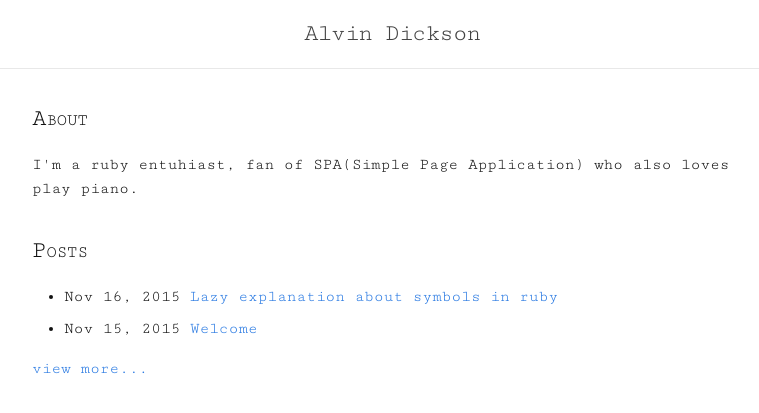
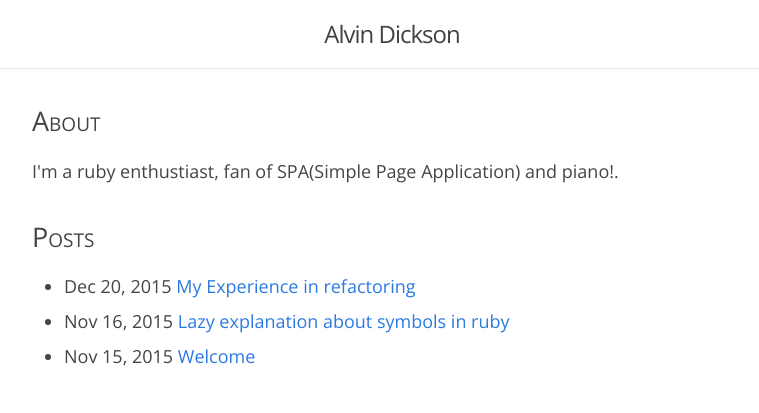
Before and after one commit to justanenthusiast/nivla.github.io, a Jekyll site: the page built from index.html, in a window 1280 px wide. Shown: the top 413 px of the page, without its empty margins (248-1007 px from the left). Built offline with Jekyll 4.4.1, drawn with Linux system fonts in a browser that asks for light colours; some web fonts are replaced; Markdown is read by kramdown in place of the engine named in the settings.

Commit message:
My experience in refactoring

```diff
--- a/_sass/_layout.scss
+++ b/_sass/_layout.scss
@@ -72,7 +72,10 @@
 }
 
 .post-title {
+    font-family: 'Droid Serif', serif;
     font-size: 2rem;
+    font-weight: 800;
+    color: $black-color;
     letter-spacing: -1px;
     line-height: 1;
 }
--- a/css/main.scss
+++ b/css/main.scss
@@ -5,28 +5,26 @@
 
 
 // Our variables
-$base-font-family: "Cutive Mono", FangSong, STFangsong, "Helvetica Neue", Helvetica, Arial, sans-serif;
+$base-font-family: "Open sans", FangSong, STFangsong, "Helvetica Neue", Helvetica, Arial, sans-serif;
 $code-font-family: "Courier New", Consolas, monopace;
-$base-font-size:   16px;
+$base-font-size:   18px;
 $base-font-weight: 400;
 $small-font-size:  0.875rem;
 $base-line-height: 1.5;
 
 $spacing-unit:     2rem;
 
-$text-color:       #111;
+$text-color:       #444444;
 $background-color: #fff;
 $brand-color:      #2a7ae2;
 
 $grey-color:       #828282;
 $grey-color-light: lighten($grey-color, 40%);
 $grey-color-dark:  darken($grey-color, 25%);
-
+$black-color: #423f37;
 // Width of the content area
 $on-palm:          600px;
 $on-laptop:        800px;
-
-
 
 // Use media queries like this:
 // @include media-query($on-palm) {
@@ -41,11 +39,11 @@ $on-laptop:        800px;
   }
 }
 
-
-
 // Import partials from `sass_dir` (defaults to `_sass`)
 @import
 url(https://fonts.googleapis.com/css?family=Cutive+Mono),
+url(https://fonts.googleapis.com/css?family=Droid+Serif:400,700),
+url(https://fonts.googleapis.com/css?family=Open+Sans),
 "base",
 "layout",
 "syntax-highlighting"
--- a/index.html
+++ b/index.html
@@ -5,7 +5,7 @@ layout: default
   <section>
     <h2 class="smallcap">about</h2>
     <p>
-    I'm a ruby entuhiast, fan of SPA(Simple Page Application) who also loves play piano.
+    I'm a ruby enthustiast, fan of SPA(Simple Page Application) and piano!.
     </p>
   </section>
   <section>
@@ -18,6 +18,6 @@ layout: default
       </li>
       {% endfor %}
     </ul>
-    <p><a href="{{ "/archives/" | prepend: site.baseurl }}">view more...</a></p>
+    <!-- <p><a href="{{ "/archives/" | prepend: site.baseurl }}">view more...</a></p> -->
   </section>
 </div>
```
Also changed, not shown: _posts/2015-12-19-my-experience-in-refactoring.md (added, +55 -0 lines), _sass/_base.scss (indentation only), 1 other file. Lines whose indentation alone changed are shown as unchanged.
